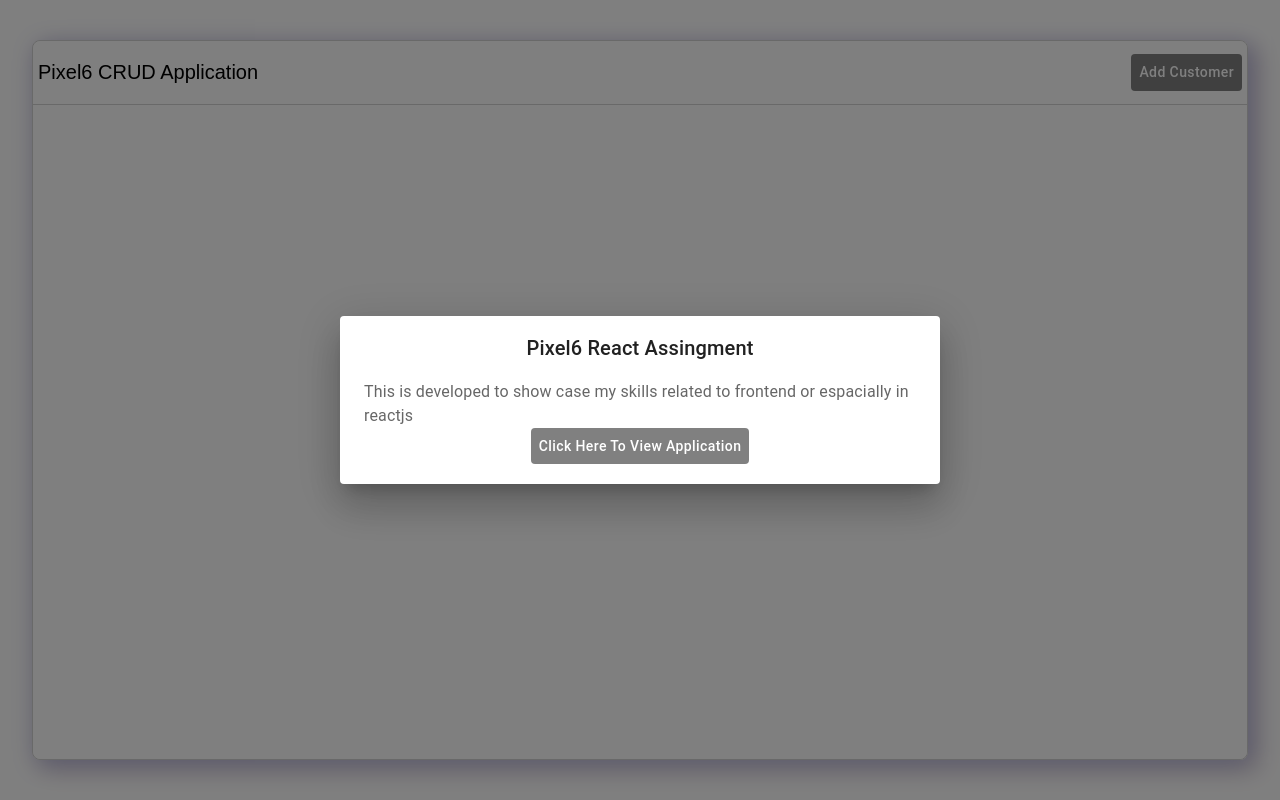
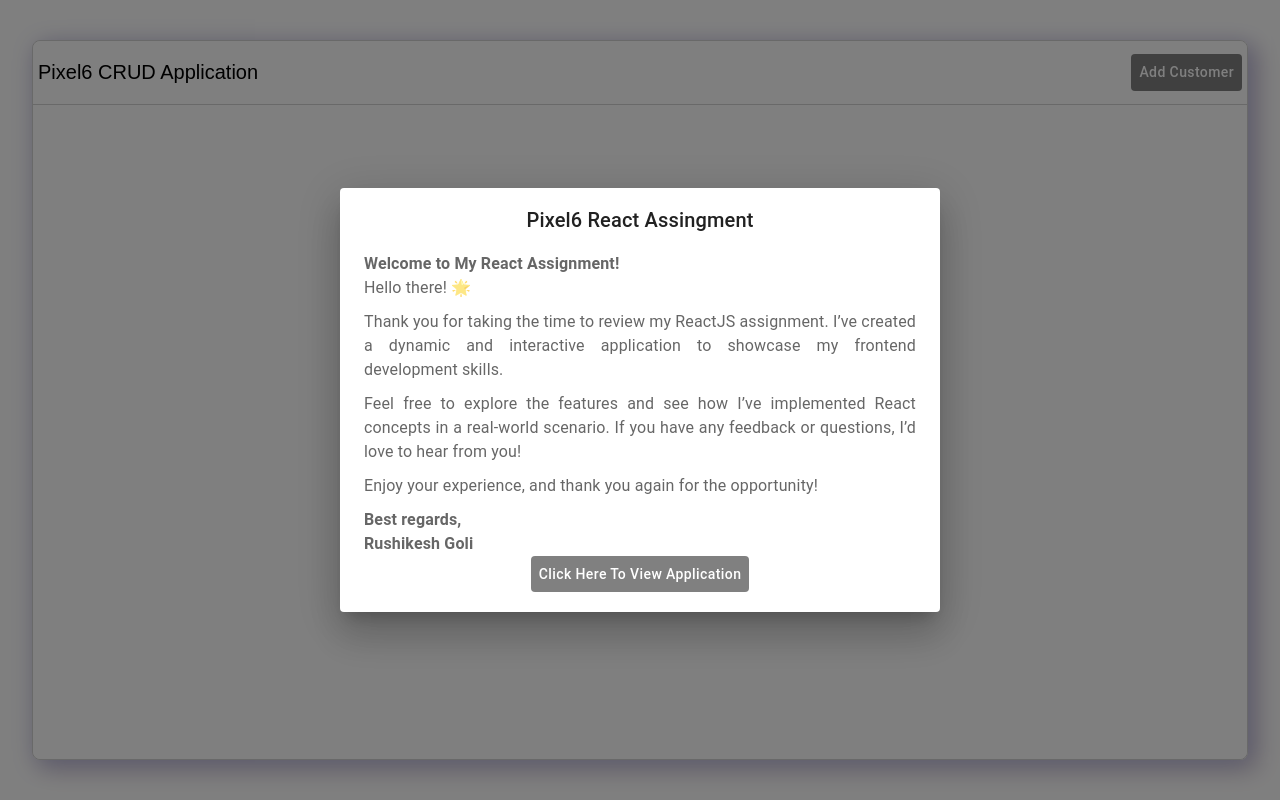
Before and after one commit to RISHIGOLI/pixel6_assignment, a React (Create React App) app: page / in a window 1280 px wide. Built offline with nearby package versions, Linux system fonts and the light colour scheme.

Commit message:
created proper entry messsage

```diff
--- a/src/components/EntryMessageDialog.js
+++ b/src/components/EntryMessageDialog.js
@@ -1,4 +1,5 @@
 import * as React from 'react';
+import { Box, Grid } from '@mui/material'
 import Button from '@mui/material/Button';
 import Dialog from '@mui/material/Dialog';
 import DialogActions from '@mui/material/DialogActions';
@@ -34,10 +35,25 @@ export function EntryMessageDialog({ open, onClose }) {
             keepMounted
             aria-describedby="alert-dialog-slide-description"
         >
-            <DialogTitle style={{display: 'flex', justifyContent: 'center'}}>{'Pixel6 React Assingment'}</DialogTitle>
-            <DialogContent style={{display: 'flex', justifyContent: 'center', flexDirection: 'column'}}>
+            <DialogTitle style={{ display: 'flex', justifyContent: 'center' }}>{'Pixel6 React Assingment'}</DialogTitle>
+            <DialogContent style={{ display: 'flex', justifyContent: 'center', flexDirection: 'column' }}>
                 <DialogContentText id="alert-dialog-slide-description">
-                    This is developed to show case my skills related to frontend or espacially in reactjs
+                    <Box style={{ fontWeight: 'bold' }}>Welcome to My React Assignment!</Box>
+
+                    <Box>Hello there! 🌟</Box>
+                    <Grid style={{ width: '100%', textAlign: 'justify' }}>
+                        <Box style={{margin: '10px 0px'}}>Thank you for taking the time to review my ReactJS assignment. I’ve created a dynamic and interactive application to showcase my frontend development skills.</Box>
+
+                        <Box style={{margin: '10px 0px'}}>Feel free to explore the features and see how I’ve implemented React concepts in a real-world scenario. If you have any feedback or questions, I’d love to hear from you!</Box>
+
+                        <Box style={{margin: '10px 0px'}}>Enjoy your experience, and thank you again for the opportunity!</Box>
+                        <Box style={{fontWeight: 'bold'}}>Best regards,</Box>
+                        <Box style={{fontWeight: 'bold'}}>Rushikesh Goli</Box>
+                    </Grid>
+
+
+
+
                 </DialogContentText>
                 <Button onClick={onClose} className={classes.activeButton}>Click Here To View Application</Button>
             </DialogContent>
```
